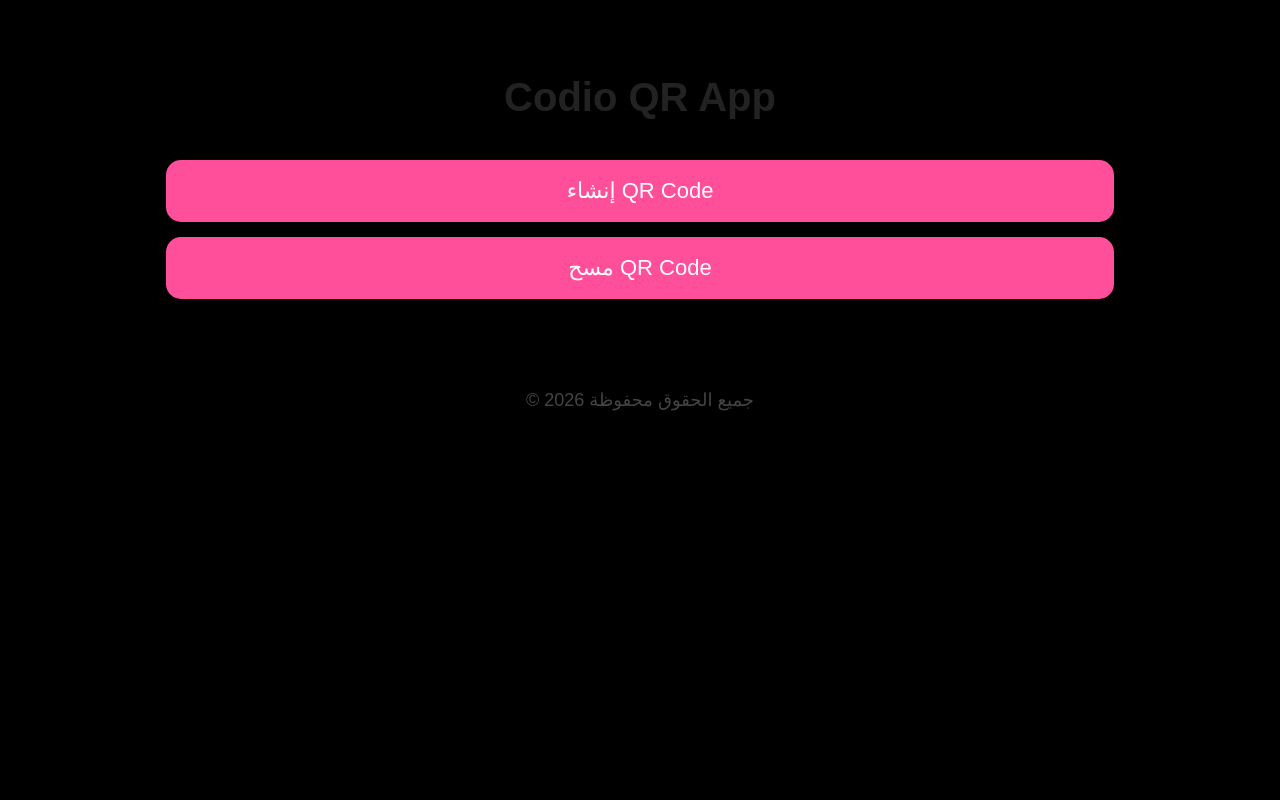
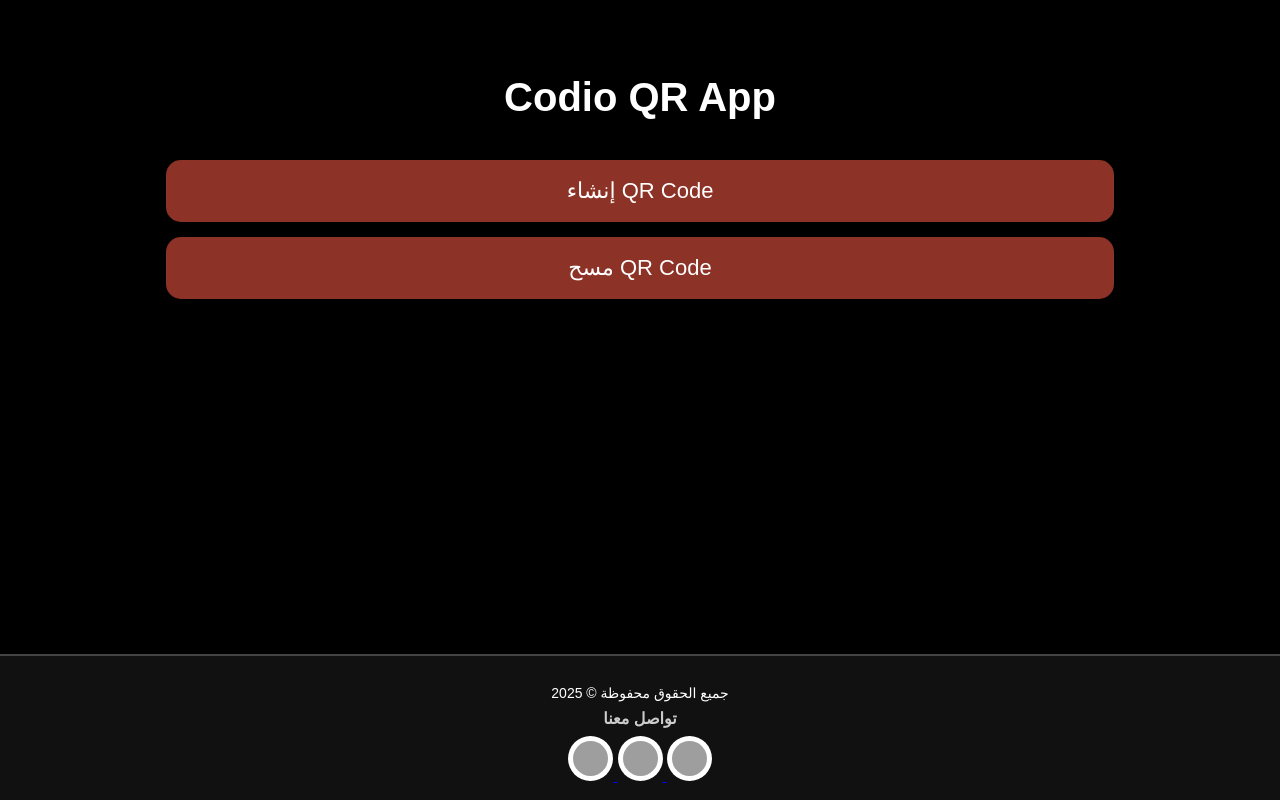
Before and after one commit to AbdallahHatem63/codio, a plain HTML site: page index.html in a window 1280 px wide. Drawn offline with Linux system fonts and the light colour scheme; grey boxes are pictures that could not be loaded.

Commit message:
Update index.html

```diff
--- a/index.html
+++ b/index.html
@@ -27,7 +27,7 @@
   h1 {
     font-size: 40px;
     margin-bottom: 40px;
-    color: #222;
+    color: white;
   }
 
   .btn {
@@ -35,7 +35,7 @@
     width: 80%;
     margin: 15px auto;
     padding: 18px;
-    background: #ff4f9a;
+    background: #8d3226;
     color: white;
     border: none;
     font-size: 22px;
@@ -48,12 +48,81 @@
     transform: scale(1.05);
     background: #ff2d84;
   }
+  h3 {
+    color: white;
+  }
+.footer {
+  position: fixed;
+  bottom: 0;
+  left: 0;
+  width: 100%;
+  background: #111; /* أسود داكن */
+  text-align: center;
+  padding: 15px 0;
+  border-top: 2px solid #444;
+  box-shadow: 0 -2px 5px rgba(0,0,0,0.5);
+  z-index: 1000;
+  font-family: Arial, sans-serif;
+}
 
-  footer {
-    margin-top: 90px;
-    color: #444;
-    font-size: 18px;
+.footer .rights {
+  font-size: 14px;
+  margin-bottom: 5px;
+  color: #fff; /* أبيض للنص */
+}
+
+.footer .contact-title {
+  font-size: 16px;
+  margin: 8px 0;
+  color: #ccc; /* رمادي فاتح */
+}
+
+.social-icons {
+  margin-top: 8px;
+}
+
+.social-link {
+  display: inline-block;
+  margin: 0 10px;
+  transition: 0.3s;
+}
+
+.icon {
+  width: 35px;
+  height: 35px;
+  border-radius: 50%;
+  transition: transform 0.3s, box-shadow 0.3s;
+  background: #fff; /* خلفية بيضاء للأيقونات إذا الخلفية سوداء */
+  padding: 5px;
+}
+
+/* تأثير عند المرور على الأيقونة */
+.social-link:hover .icon {
+  transform: scale(1.2);
+  box-shadow: 0 0 10px rgba(255,255,255,0.5);
+}
+
+/* ألوان أيقونات حسب الشبكة */
+.insta .icon {
+  background: radial-gradient(circle at 30% 107%, #fdf497 0%, #fd5949 45%, #d6249f 60%, #285AEB 90%);
+}
+
+.whatsapp .icon {
+  background: #25D366;
+}
+
+.fb .icon {
+  background: #3b5998;
+}
+
+/* تصميم متجاوب */
+@media (max-width: 480px) {
+  .icon {
+    width: 30px;
+    height: 30px;
   }
+}
+
 </style>
 
 </head>
@@ -64,7 +133,27 @@
 <button class="btn" onclick="location.href='create.html'">إنشاء QR Code</button>
 <button class="btn" onclick="location.href='scan.html'">مسح QR Code</button>
 
-<footer>© 2026 جميع الحقوق محفوظة</footer>
+<footer class="footer">
+  <p class="rights">جميع الحقوق محفوظة © 2025</p>
+
+  <h3 class="contact-title">تواصل معنا</h3>
+
+  <div class="social-icons">
+    <a href="https://instagram.com/Your_Instagram" target="_blank">
+      <img src="https://cdn-icons-png.flaticon.com/512/2111/2111463.png" class="icon">
+    </a>
+
+    <a href="https://wa.me/YourNumber" target="_blank">
+      <img src="https://cdn-icons-png.flaticon.com/512/733/733585.png" class="icon">
+    </a>
+
+    <a href="https://facebook.com/Your_Facebook" target="_blank">
+      <img src="https://cdn-icons-png.flaticon.com/512/5968/5968764.png" class="icon">
+    </a>
+  </div>
+</footer>
+
+
 
 </body>
 </html>
```
